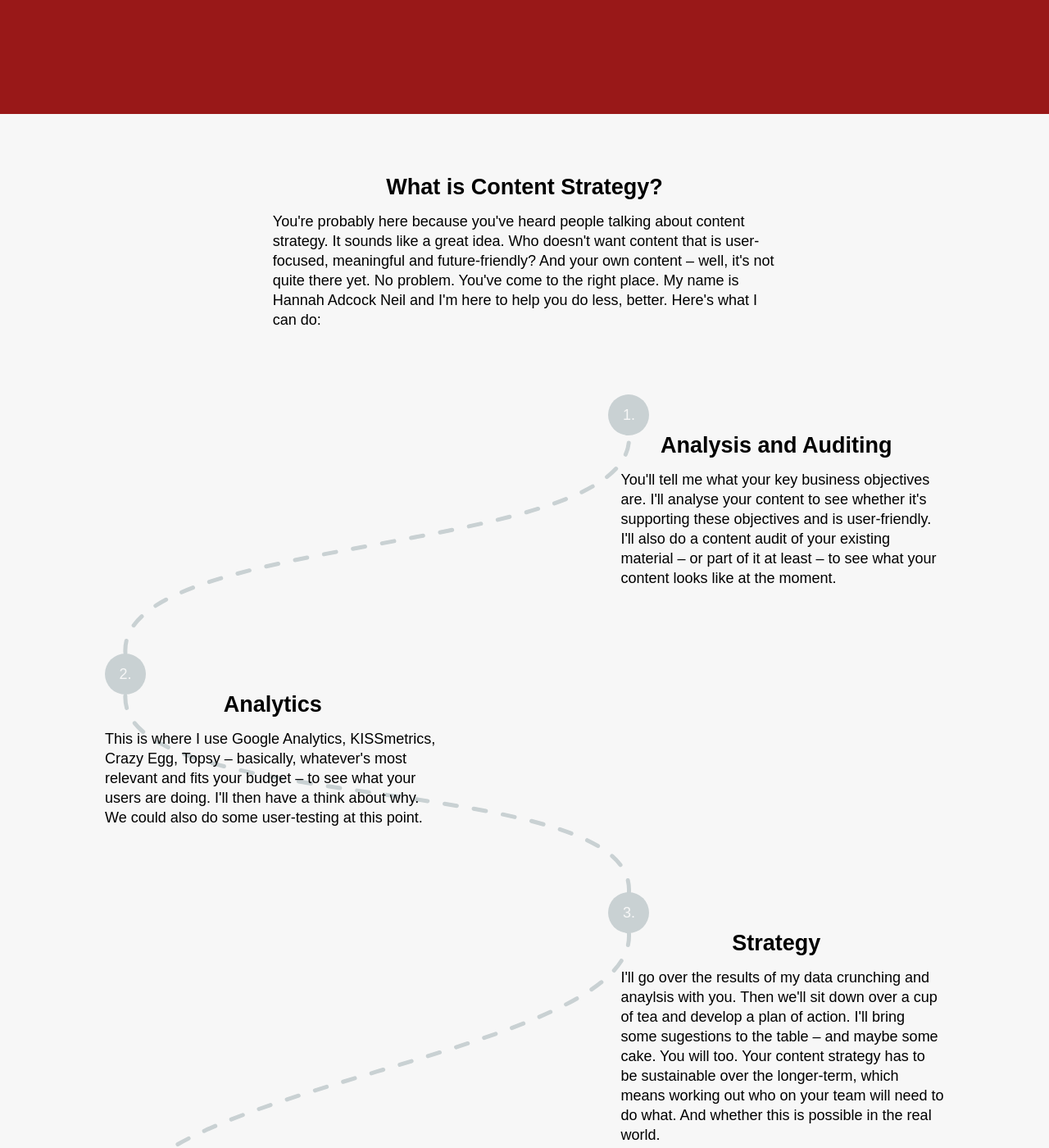
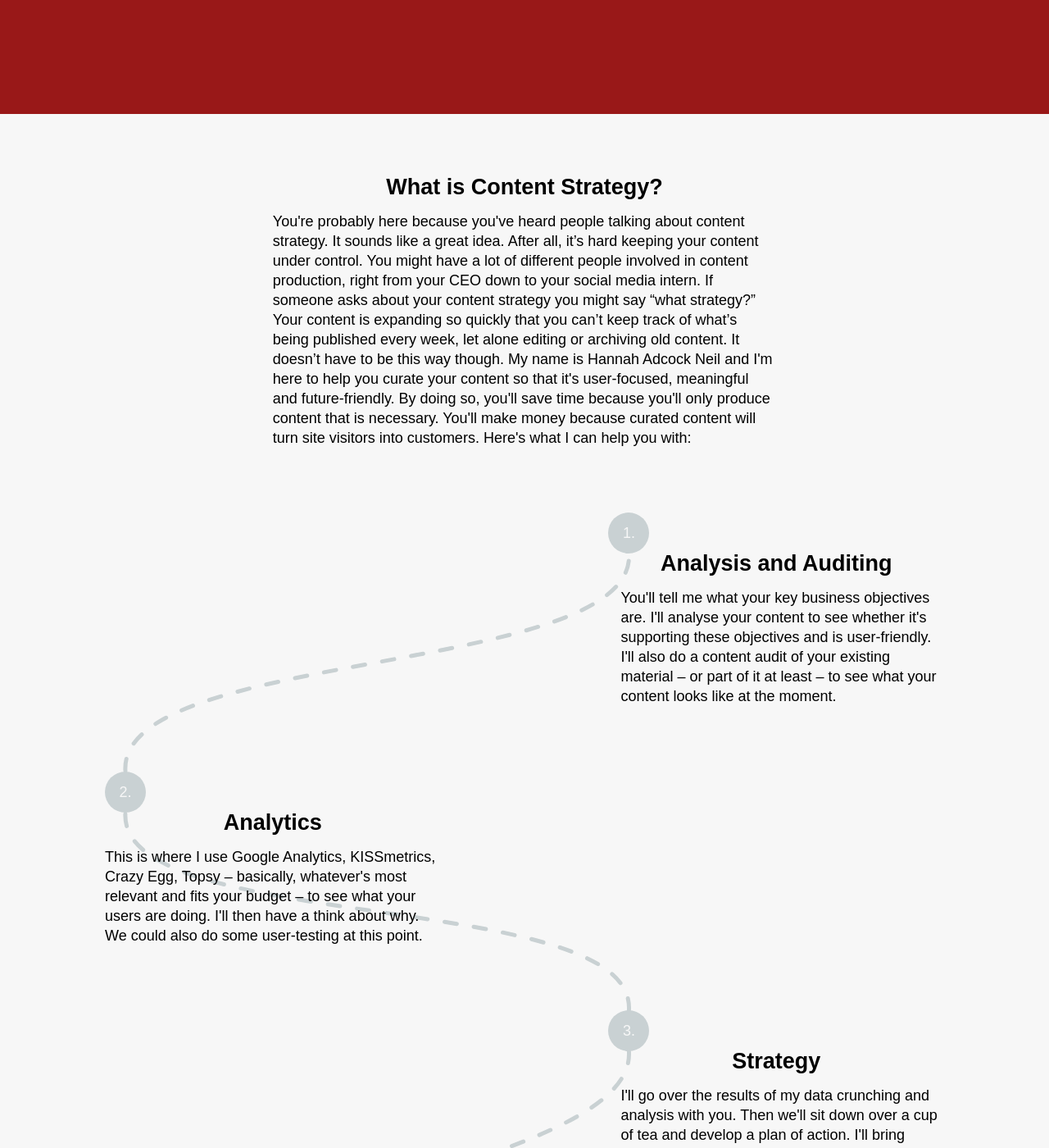
Before and after one commit to smokingpun/smokingpun.github.io, a Jekyll site: the page built from index.html, in a window 1280 px wide and 1400 px high, scrolled down 394 px. Shown: the whole window at 82% size. Built offline with Jekyll 4.4.1, drawn with Linux system fonts in a browser that asks for light colours; nearby versions of some CDN libraries; some web fonts are replaced; Markdown is read by kramdown in place of the engine named in the settings; some of the changed text lies outside the part shown.

Commit message:
editing changes

```diff
--- a/_layouts/homepage.html
+++ b/_layouts/homepage.html
@@ -52,7 +52,7 @@
     <section class="journey_center">
       <article>
         <h2 id="what_is_content_strategy_section">What is Content Strategy?</h2>
-        <p>You're probably here because you've heard people talking about content strategy. It sounds like a great idea. Who doesn't want content that is user-focused, meaningful and future-friendly? And your own content – well, it's not quite there yet. No problem. You've come to the right place. My name is <a href="http://www.linkedin.com/in/hannahadcock">Hannah Adcock Neil</a> and I'm here to help you do less, better. Here's what I can do:</p>
+        <p>You're probably here because you've heard people talking about content strategy. It sounds like a great idea. After all, it’s hard keeping your content under control. You might have a lot of different people involved in content production, right from your CEO down to your social media intern. If someone asks about your content strategy you might say “what strategy?” Your content is expanding so quickly that you can’t keep track of what’s being published every week, let alone editing or archiving old content. It doesn’t have to be this way though. My name is <a href="http://www.linkedin.com/in/hannahadcock">Hannah Adcock Neil</a> and I'm here to help you curate your content so that it's user-focused, meaningful and future-friendly. By doing so, you'll save time because you'll only produce content that is necessary. You'll make money because curated content will turn site visitors into customers. Here's what I can help you with:</p>
       </article>
      </section>
     <section class="journey_analysis">
@@ -73,7 +73,7 @@
       <article>
         <figure id="bullet-3" class="journey-bullet _jsPlumb_endpoint_anchor_">3.</figure>
         <h2>Strategy</h2>
-        <p>I'll go over the results of my data crunching and anaylsis with you. Then we'll sit down over a cup of tea and develop a plan of action. I'll bring some sugestions to the table – and maybe some cake. You will too. Your content strategy has to be sustainable over the longer-term, which means working out who on your team will need to do what. And whether this is possible in the real world.</p>
+        <p>I'll go over the results of my data crunching and analysis with you. Then we'll sit down over a cup of tea and develop a plan of action. I'll bring some suggestions to the table – and maybe some cake. You will too. Your content strategy has to be sustainable over the longer-term, which means working out who on your team will need to do what. And whether this is possible in the real world.</p>
       </article>
      </section>
      <section class="journey_implementation">
```
